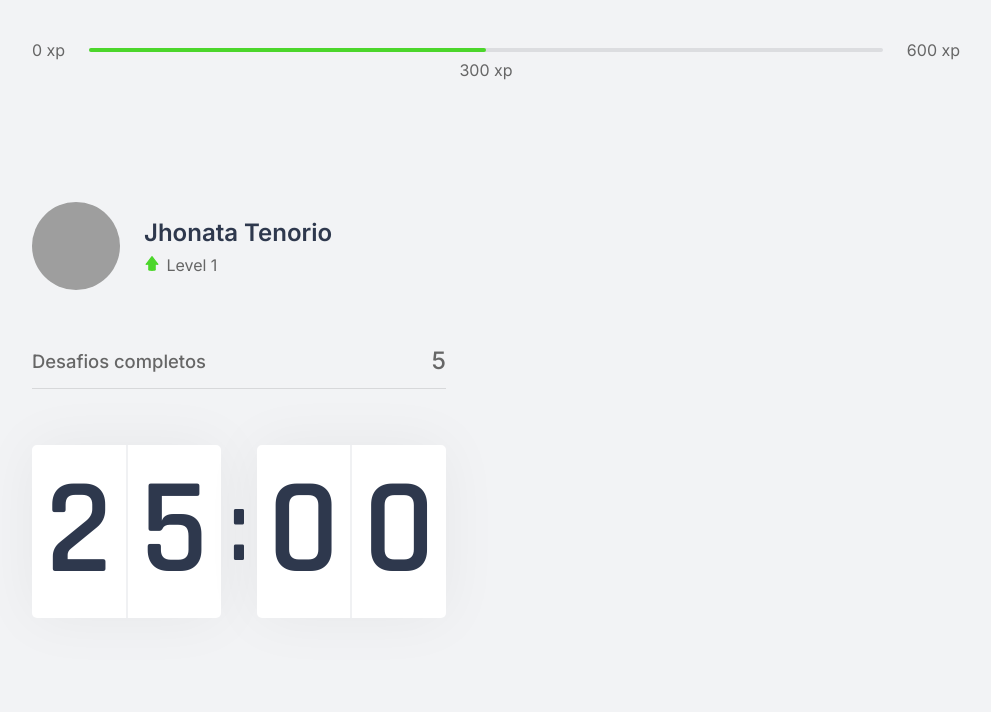
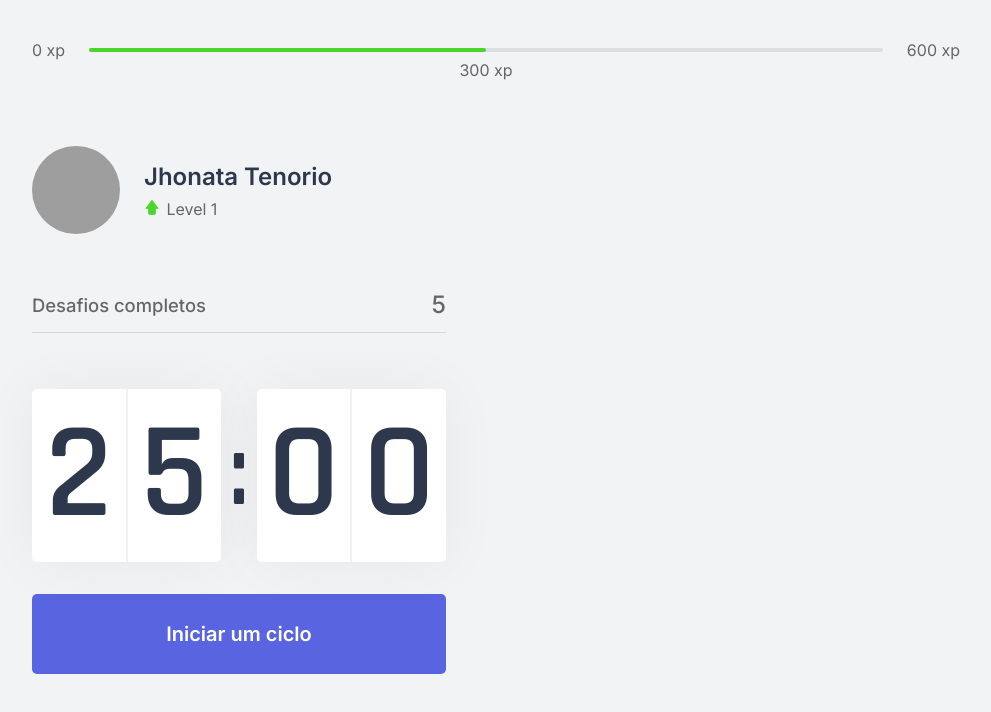
Before and after one commit to jhonataT/Move_it, a Next.js app: page / in a window 1280 px wide. Shown: the top 712 px of the page, without its empty margins (144-1135 px from the left). Built offline with nearby package versions, Linux system fonts and the light colour scheme; grey boxes are pictures that could not be loaded.

Commit message:
add button tag and end countdown button style

```diff
--- a/src/components/Countdown.tsx
+++ b/src/components/Countdown.tsx
@@ -2,6 +2,7 @@
 
 export const Countdown = () => {
     return (
+        <div>
             <div className={styles.countdownContainer}>
                 <div>
                     <span>2</span>
@@ -12,6 +13,13 @@
                     <span>0</span>
                     <span>0</span>
                 </div>
+
             </div>
+
+            <button type="button" className={styles.countdownButton}>
+                Iniciar um ciclo
+            </button>
+        </div>
+
     );
 }
--- a/src/styles/components/Countdown.module.css
+++ b/src/styles/components/Countdown.module.css
@@ -36,3 +36,22 @@
     font-size: 6.25rem;
     margin: 0 0.5rem;
 }
+
+.countdownButton {
+    width: 100%;
+    height: 5rem;
+
+    margin-top: 2rem;
+    display: flex;
+    align-items: center;
+    justify-content: center;
+
+    border: 0;
+    border-radius: 5px;
+
+    background: var(--blue);
+    color: var(--white);
+
+    font-size: 1.25rem;
+    font-weight: 600;
+}
```
Lines whose indentation alone changed are shown as unchanged.
